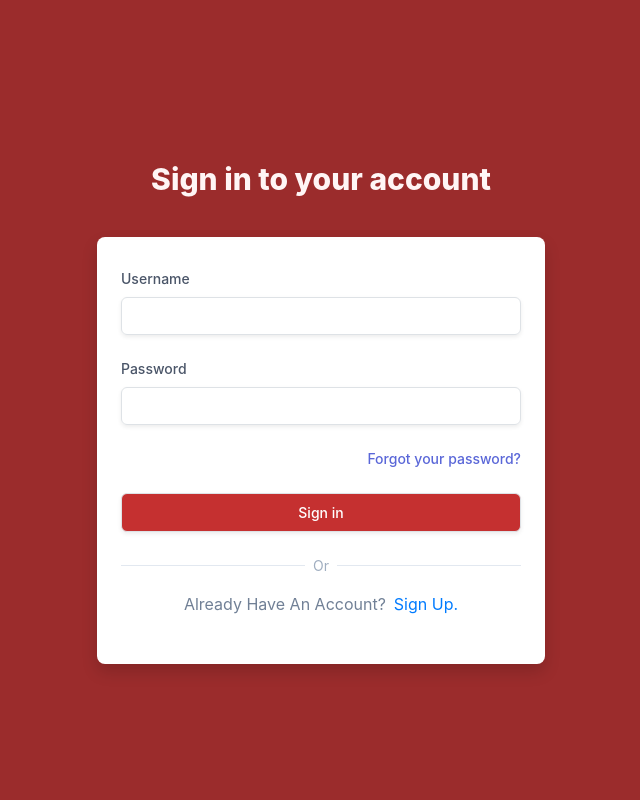
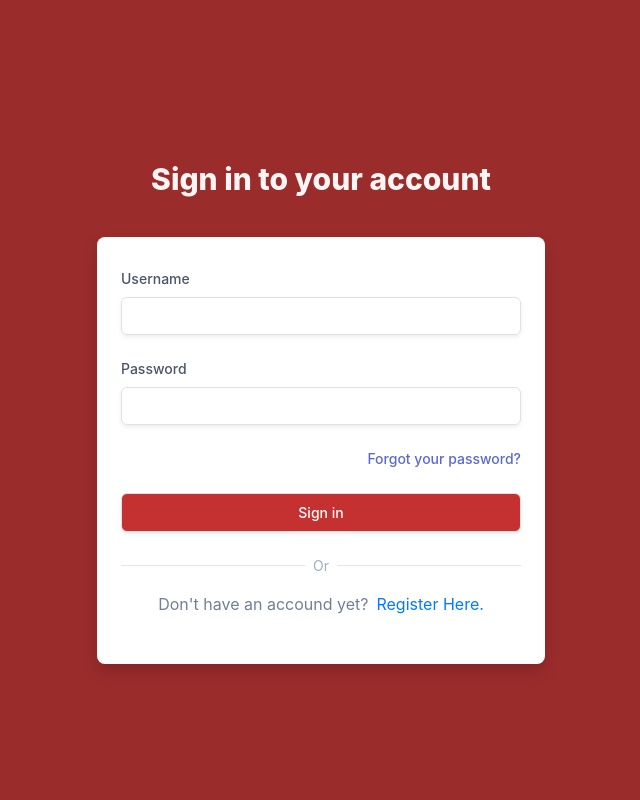
Before and after one commit to egehurturk/Pinnochio-Pizzeria, a Django app: template users/templates/users/login.html in a window 1280 px wide. Shown: the whole page, without its empty margins (319-959 px from the left). Run offline with Django 3.2, Linux system fonts and the light colour scheme; the template is opened without the code that fills it, so the values that code supplies are empty; style sheets or scripts are compiled from the project's sources; some libraries are stand-ins or nearby versions.

Commit message:
Some changes

```diff
--- a/users/templates/users/login.html
+++ b/users/templates/users/login.html
@@ -1,7 +1,7 @@
 {% extends 'orders/base.html' %}
 {% load static %}
 
-{% block title %}Register{% endblock %}
+{% block title %}Login{% endblock %}
 
 {% block content %}
 
@@ -75,7 +75,7 @@
         </div>
         <div>
             <p class="text-gray-600 flex justify-center mt-3">
-                Already Have An Account? <a href="#" class="ml-2">Sign Up.</a>
+                Don't have an accound yet? <a href="{% url 'register' %}" class="ml-2">Register Here.</a>
             </p>
         </div>
 
```
